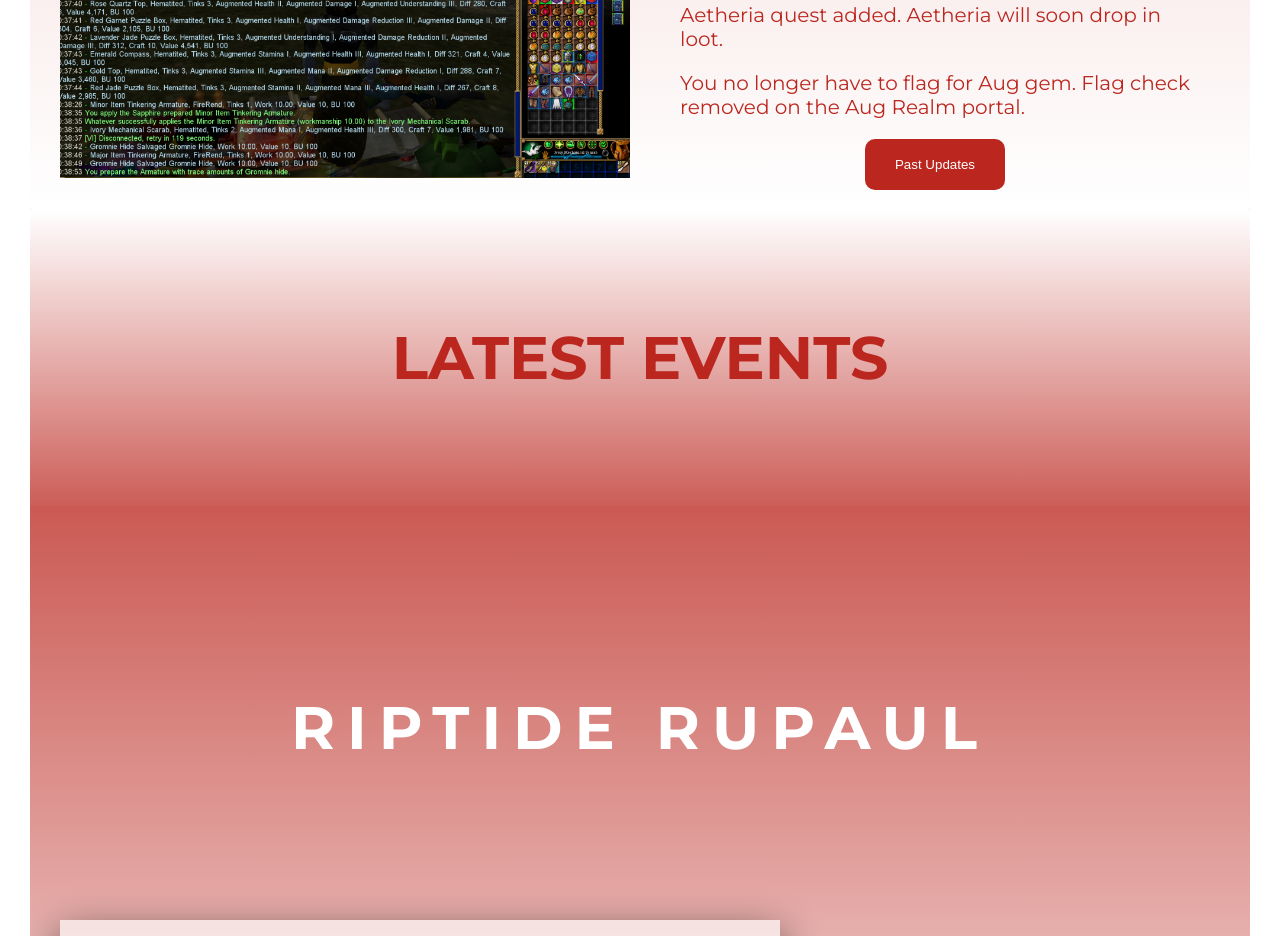
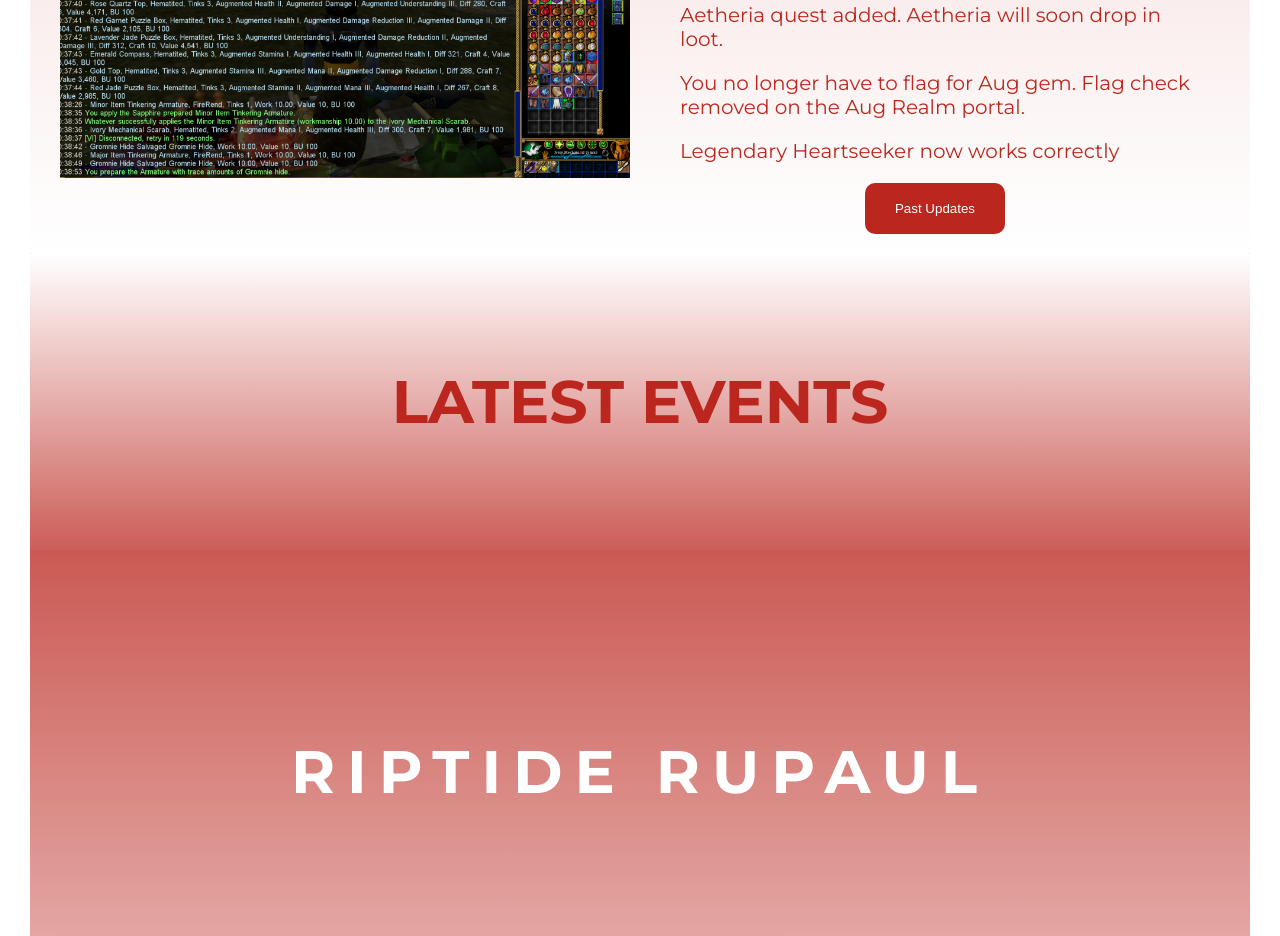
Before and after one commit to Derek42588/riptideSite, a React (Create React App) app: page / in a window 1280 px wide. Shown: the part 960-1896 px from the top of the page. Built offline with nearby package versions, Linux system fonts and the light colour scheme; grey boxes are pictures that could not be loaded.

Commit message:
fixed latest changelog

```diff
--- a/src/components/Info.js
+++ b/src/components/Info.js
@@ -1,7 +1,5 @@
 import React from 'react';
-import mobs from '../img/mobs.png';
-import vendor from '../img/vendor.png';
-import shadow from '../img/Teaser2.PNG';
+
 import icons from '../img/sprite.svg';
 
 const Info = () => {
--- a/src/components/Landing.js
+++ b/src/components/Landing.js
@@ -29,6 +29,9 @@ const Landing = () => {
             <li className="changelog__item">
             You no longer have to flag for Aug gem. Flag check removed on the Aug Realm portal.
             </li>
+            <li className="changelog__item">
+            Legendary Heartseeker now works correctly
+            </li>
           </ul>
           <a href = "/changelog">
             <button className="btn">Past Updates</button>
--- a/src/components/Tournament.js
+++ b/src/components/Tournament.js
@@ -3,7 +3,6 @@ import React from 'react'
 import plusEv from '../img/pfps/plusPFP.png'
 import charmin from '../img/pfps/CharminPFP.png'
 import skippy from '../img/pfps/SkippyPFP.png'
-import skippyWand from '../img/skippyWand.jpg'
 import skippyWin from '../img/skippyWin.png'
 import doom from '../img/pfps/doomPFP.png'
 import bbc from '../img/pfps/bbcPFP.png'
--- a/src/sass/layout/_fullApp.scss
+++ b/src/sass/layout/_fullApp.scss
@@ -5,4 +5,10 @@
     overflow: hidden;
     z-index: 0;
 
+    // & > * {
+    //     width: 80%;
+    //     justify-self: center;
+
+    // }
+
 }
```
Also changed, not shown: src/components/CustomContent.js (+0 -7 lines).
